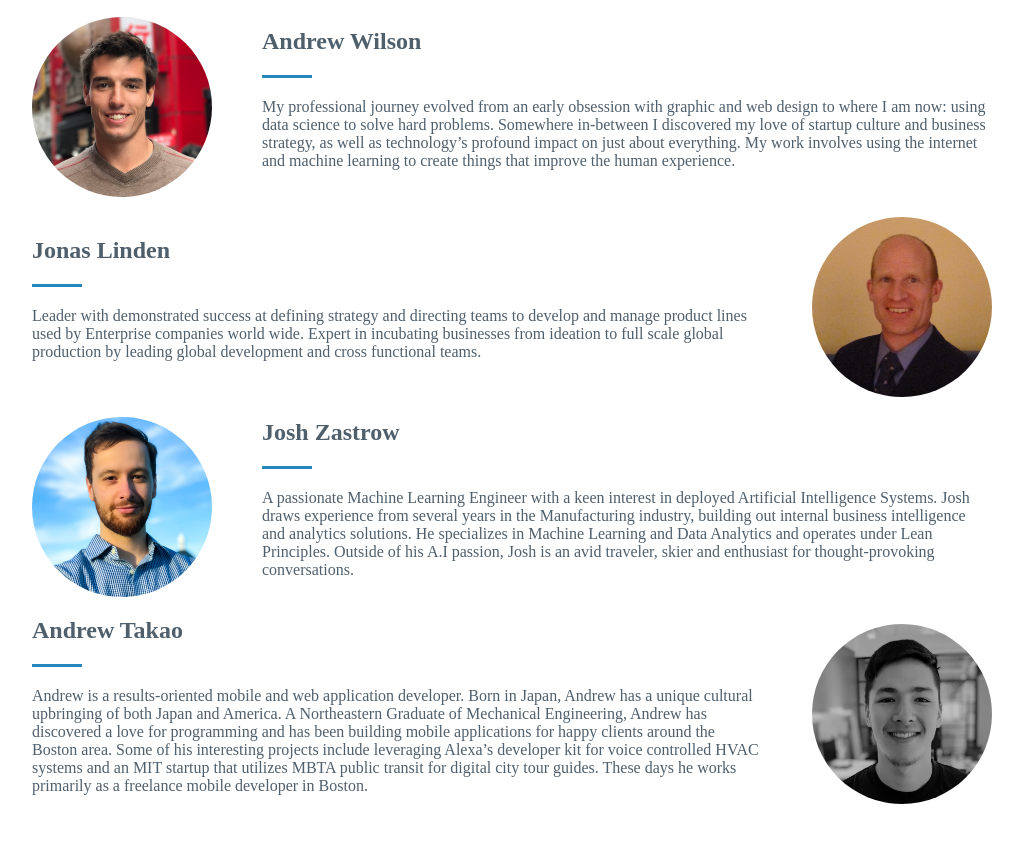
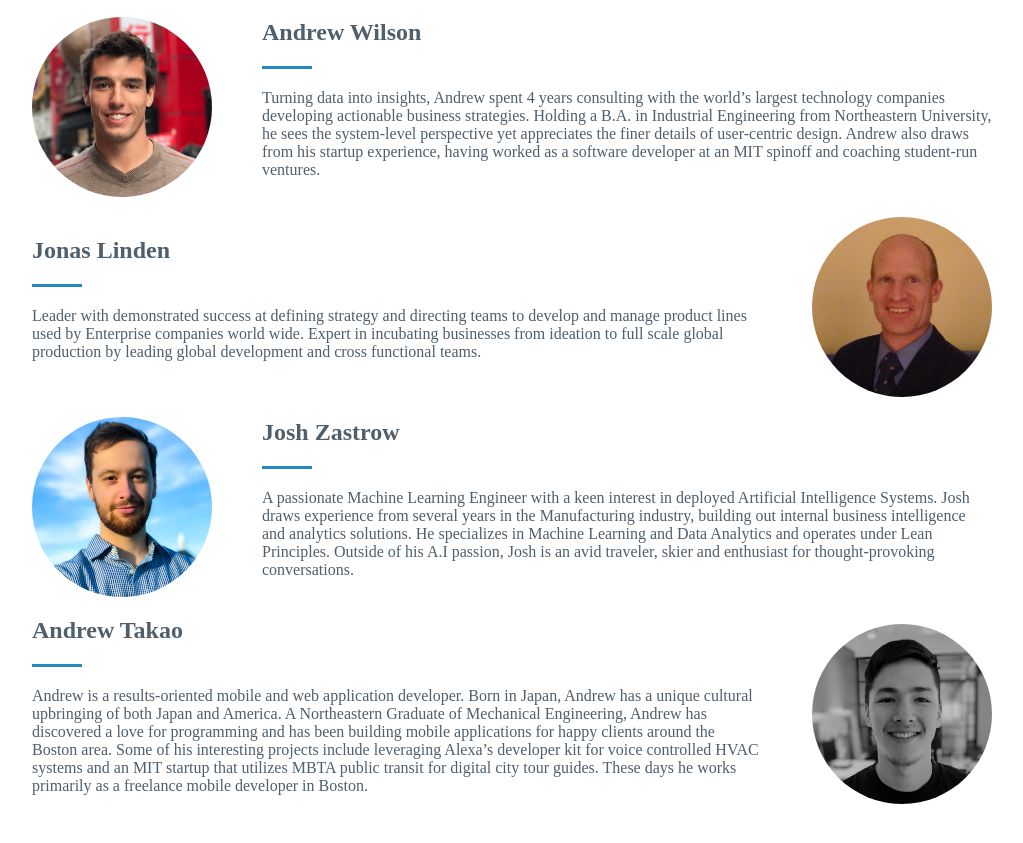
Before and after one commit to andwilson/acclimate.io, a Gatsby site: page /team in a window 1280 px wide. Shown: the part 1271-2114 px from the top of the page, without its empty margins (128-1151 px from the left). Built offline with nearby package versions, Linux system fonts and the light colour scheme; Gatsby itself is replaced by a stand-in of ours.

Commit message:
Replaced Andrew Wilson bio

```diff
--- a/src/pages/team.js
+++ b/src/pages/team.js
@@ -81,13 +81,13 @@ export default ({ data }) => (
             <h2>Andrew Wilson</h2>
             <HorizontalAccentLeft />
             <p>
-              My professional journey evolved from an early obsession with
-              graphic and web design to where I am now: using data science to
-              solve hard problems. Somewhere in-between I discovered my love of
-              startup culture and business strategy, as well as technology’s
-              profound impact on just about everything. My work involves using
-              the internet and machine learning to create things that improve
-              the human experience.
+              Turning data into insights, Andrew spent 4 years consulting with
+              the world’s largest technology companies developing actionable
+              business strategies. Holding a B.A. in Industrial Engineering from
+              Northeastern University, he sees the system-level perspective yet
+              appreciates the finer details of user-centric design. Andrew also
+              draws from his startup experience, having worked as a software
+              developer at an MIT spinoff and coaching student-run ventures.
             </p>
           </div>
         </AlternatingSection>
```
